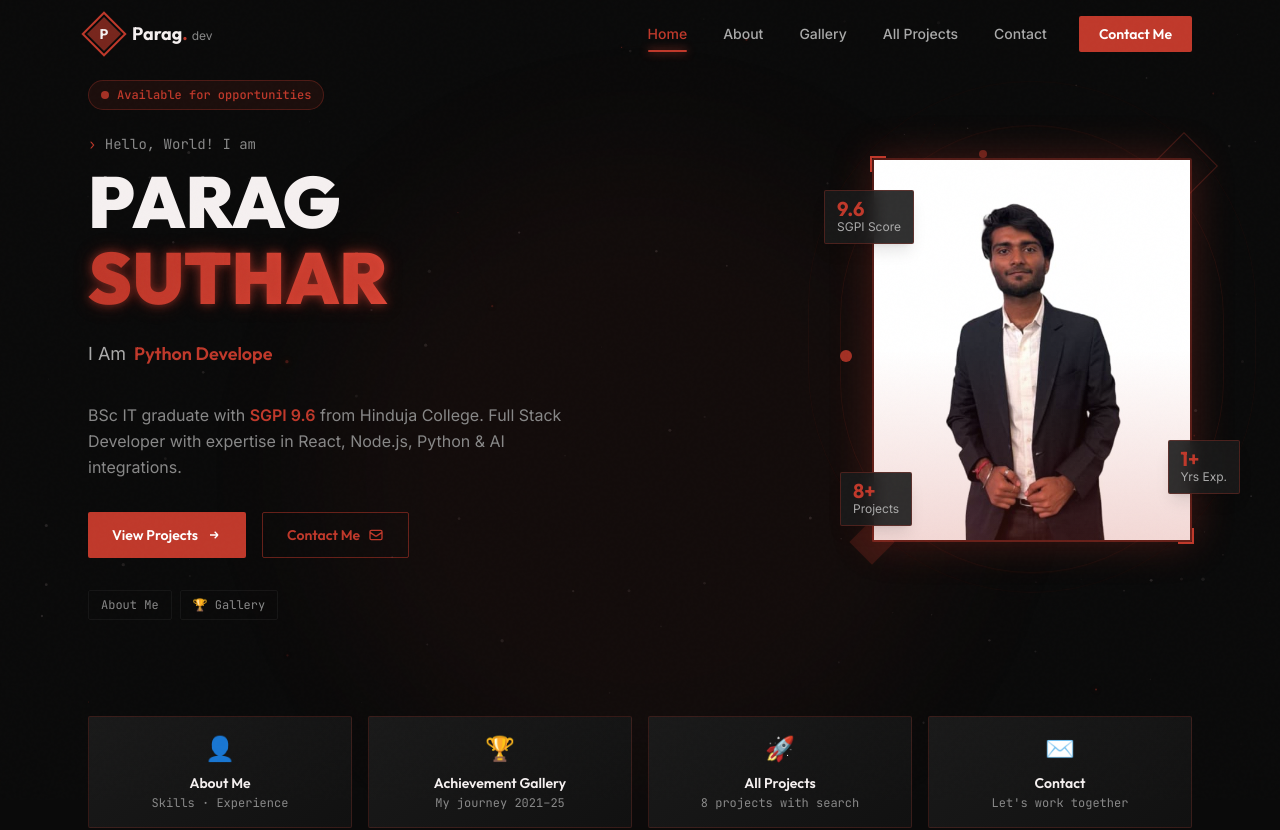
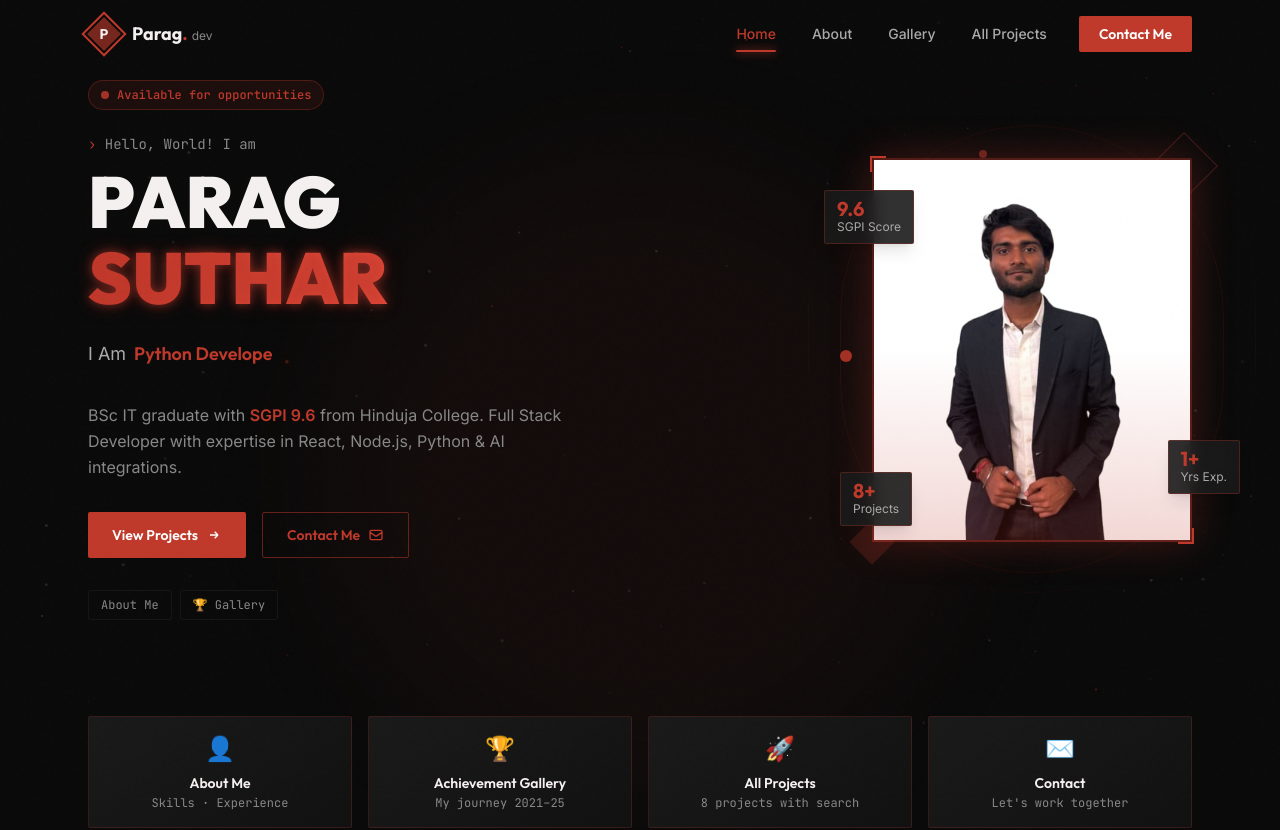
Before and after one commit to Parag407/parag_suthar, a React (Vite) app: page / in a window 1280 px wide. Shown: the top 830 px of the page. Built offline with nearby package versions, Linux system fonts and the light colour scheme.

Commit message:
style: remove duplicate contact link from navbar

```diff
--- a/src/components/Navbar.jsx
+++ b/src/components/Navbar.jsx
@@ -6,7 +6,6 @@ const navItems = [
   { label: 'About',        path: '/about' },
   { label: 'Gallery',      path: '/gallery' },
   { label: 'All Projects', path: '/projects' },
-  { label: 'Contact',      path: '/contact' },
 ];
 
 const Navbar = () => {
```
